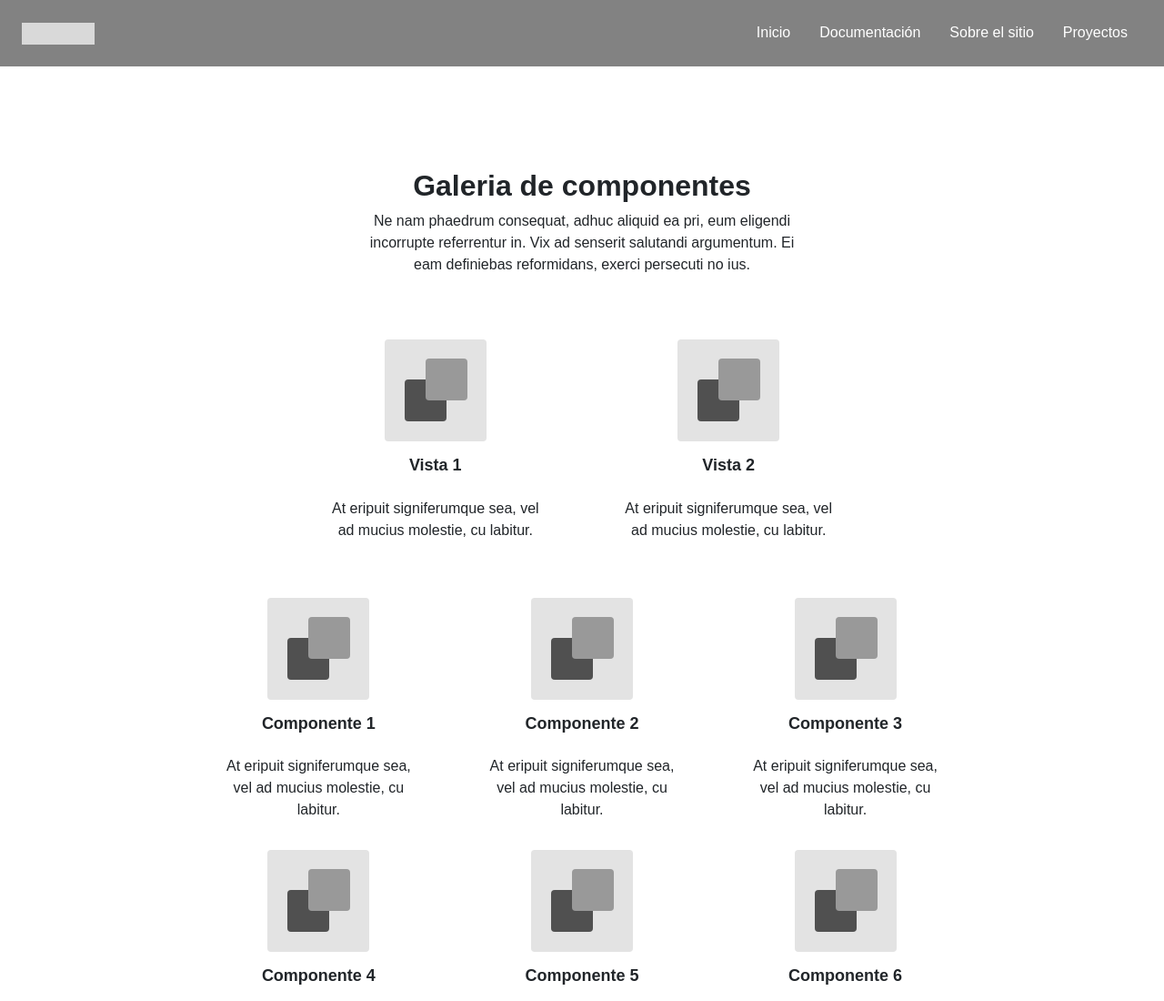
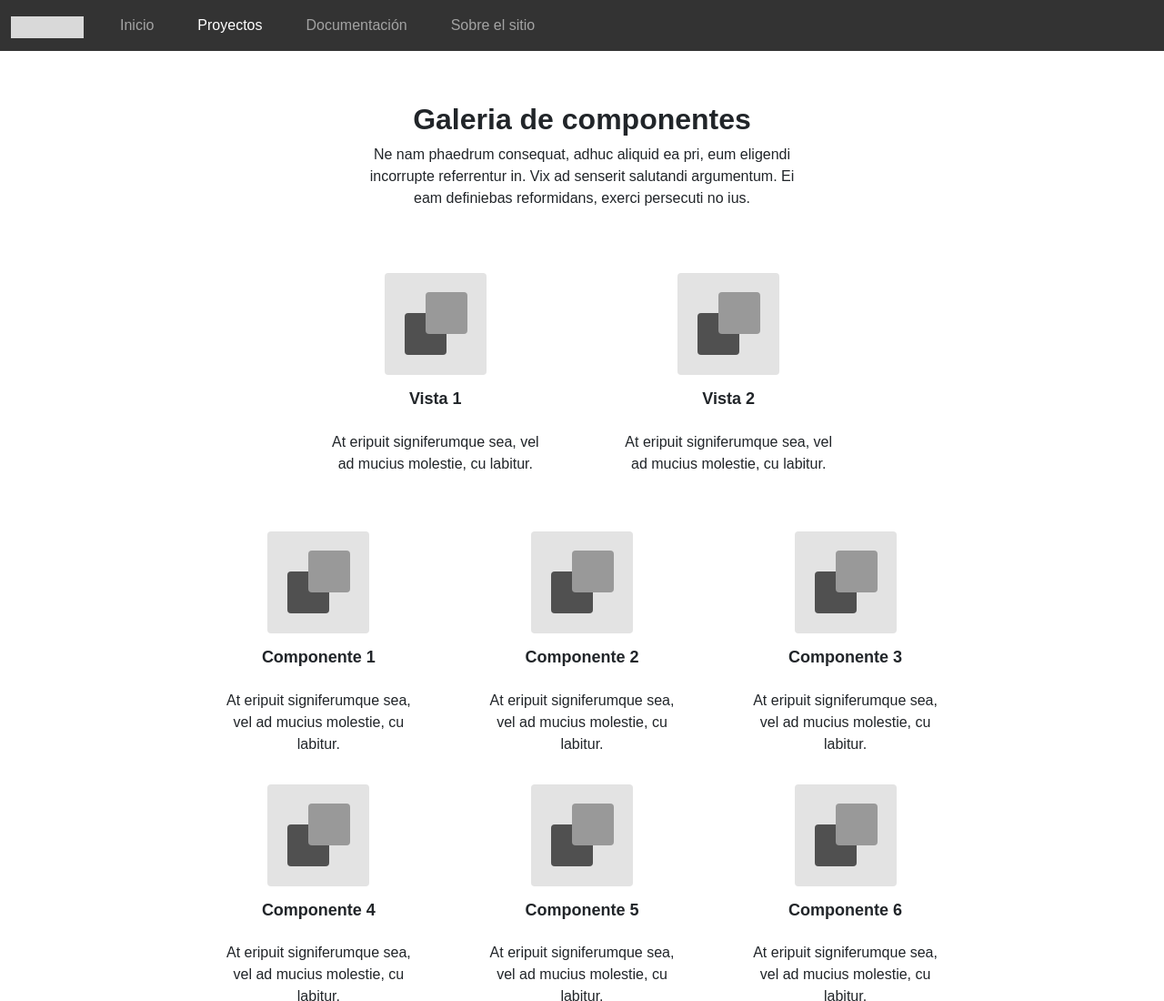
Before and after one commit to Bnja-A/cod-DS, a plain HTML site: page proyectos.html in a window 1280 px wide. Shown: the top 1100 px of the page at 91% size. Drawn offline with nearby package versions, Linux system fonts and the light colour scheme.

Commit message:
Nuevo menú en base a bootstrap

```diff
--- a/estyle.css/estilos.css
+++ b/estyle.css/estilos.css
@@ -47,7 +47,7 @@ p {
     margin: 0px;
 }
 
-/* Nav */
+/* Nav
 .topbar {
     background-color: #828282;
     padding: 24px;
@@ -55,7 +55,14 @@ p {
     flex-direction: row-reverse;
     justify-content: space-between;
 }
+*/
 
+.bg_bootstrap{
+    background-color: #333333;
+}
+.color_link{
+    color: #F2F2F2;
+}
 ul {
     display: flex;
     justify-content: right;
--- a/proyectos.html
+++ b/proyectos.html
@@ -17,18 +17,41 @@
 </head>
 
 <body>
-    <header>
-        <nav class="topbar">
-            <ul>
-                <li><a href="./index.html">Inicio</a></li>
-                <li><a href="./documentation.html">Documentación</a></li>
-                <li><a href="./about.html">Sobre el sitio</a></li>
-                <li><a href="./proyectos.html">Proyectos</a></li>
-            </ul>
-            <div class="topbar_logo">
-                <img src="./Assets/log_topbar.svg" alt="topbar_logo">
+    <nav class="navbar fixed-top navbar-expand-lg navbar-dark bg_bootstrap">
+        <div class="container-fluid">
+
+            <a class="navbar-brand" href="./index.html"><img class="item_img" src="./Assets/log_topbar.svg"
+                    alt="logo"></a>
+            <!--Logo menú de bootstrap-->
+
+            <button class="navbar-toggler" type="button" data-bs-toggle="collapse"
+                data-bs-target="#navbarSupportedContent" aria-controls="navbarSupportedContent" aria-expanded="false"
+                aria-label="Toggle navigation">
+                <span class="navbar-toggler-icon"></span>
+            </button>
+            <!--icono menú de bootstrap-->
+
+            <div class="collapse navbar-collapse" id="navbarSupportedContent">
+                <ul class="navbar-nav me-auto mb-2 mb-lg-0">
+                    <li class="nav-item">
+                        <a class="nav-link" aria-current="page" href="./index.html">Inicio</a>
+                    </li>
+                    <li class="nav-item">
+                        <a class="nav-link active" href="./proyectos.html">Proyectos</a>
+                    </li>
+                    <li class="nav-item">
+                        <a class="nav-link" href="./documentation.html">Documentación</a>
+                    </li>
+                    <li class="nav-item">
+                        <a class="nav-link" href="./about.html">Sobre el sitio</a>
+                    </li>
+                </ul>
             </div>
-        </nav>
+            <!--Lista-->
+
+        </div>
+        <!--Content fluid final-->
+    </nav>
     </header>
 
     <main>
```
Also changed, not shown: about.html (+35 -12 lines), documentation.html (+35 -12 lines), index.html (+12 -3 lines).
